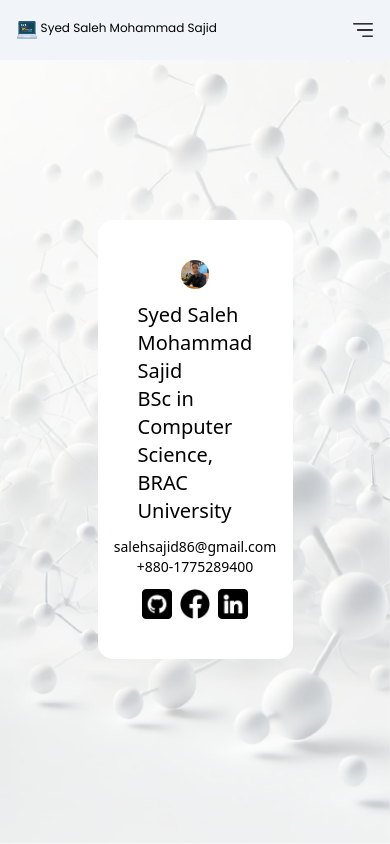
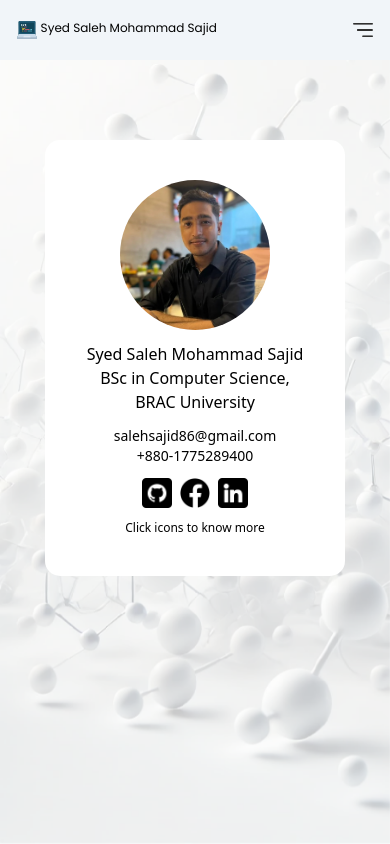
Before and after one commit to sezid/my-profile, a React (Vite) app: page /contact in a window 390 px wide. Built offline with nearby package versions, Linux system fonts and the light colour scheme.

Commit message:
mobile version deployed

```diff
--- a/src/components/Certificates/Contact.jsx
+++ b/src/components/Certificates/Contact.jsx
@@ -5,10 +5,10 @@ const Contact = () => {
 
 
   return (
-    <div className="flex flex-col items-center mt-40">
-        <div className='flex flex-col bg-white w-1/2 items-center justify-center rounded-[15px] gap-3 p-10'>
-            <img className='w-1/4 rounded-full' src={assets.headshot} alt="" />
-            <div className='flex flex-col items-center text-xl'>
+    <div className="flex flex-col items-center mt-20 md:mt-40">
+        <div className='flex flex-col bg-white w-[300px] md:w-1/2 items-center justify-center rounded-[15px] gap-3 p-10'>
+            <img className='w-[150px] md:w-1/4 rounded-full' src={assets.headshot} alt="" />
+            <div className='flex flex-col items-center md:text-xl text-center'>
                 <h1>Syed Saleh Mohammad Sajid</h1>
                 <h3>BSc in Computer Science, BRAC University</h3>
             </div>
@@ -23,7 +23,7 @@ const Contact = () => {
                 <a href="https://www.linkedin.com/in/sezid"><img className='w-[30px]' src={assets.linkedin} alt="" /></a>
             </div>
 
-
+            <p className='text-xs'>Click icons to know more</p>
         </div>
 
 
--- a/src/components/Certificates/News.jsx
+++ b/src/components/Certificates/News.jsx
@@ -5,7 +5,7 @@ const News = () => {
   return (
     <div className='flex flex-col items-center justify-center text-4xl mt-10'>
       <h1 className='text-3xl md:text-5xl'>News</h1>
-        <div className='flex flex-col w-[300px] md:w-1/2 bg-white mt-10 justify-start p-[20px] md:p-[60px] rounded-[10px] font-poppins gap-10 text-base'>
+        <div className='flex flex-col w-[300px] md:w-1/2 bg-white mt-10 justify-start p-[30px] md:p-[60px] rounded-[10px] font-poppins gap-10 text-base'>
         {news.slice().reverse().map((item, index) => (
           <div className='text-[10px] md:text-base flex flex-row gap-3' key={index}>
             <p className='font-bold'>{item.date}</p>
--- a/src/components/Projects/Project_Page.jsx
+++ b/src/components/Projects/Project_Page.jsx
@@ -7,12 +7,12 @@ const Project_Page = () => {
     <div className='flex flex-col items-center justify-center py-[30px] font-poppins gap-3'>
         <h1 className='text-black text-4xl mb-5 font-semibold'>Projects</h1>
         {projects.map((item) => (
-        <div className='flex flex-col w-1/2 h-[200px] bg-slate-300 rounded-[20px] p-[25px] gap-2'>
-            <h1 className='text-2xl font-medium'>{item.name}</h1>
-            <p className='font-light'>{item.summary}</p>
+        <div className='flex flex-col w-[300px] md:w-1/2 h-[200px] bg-slate-300 rounded-[20px] p-[25px] gap-2'>
+            <h1 className='text-lg md:text-2xl font-medium'>{item.name}</h1>
+            <p className='text-[11px] md:text-base font-light'>{item.summary}</p>
             <div className='flex justify-end gap-1 mt-3'>
-                <a href={item.github}><img className='w-[30px] cursor-pointer' src={assets.github} alt="" /></a>
-                <a href={item.link}><img className='w-[30px] cursor-pointer' src={assets.web} alt="" /></a>
+                <a href={item.github}><img className='w-[20px] md:w-[30px] cursor-pointer' src={assets.github} alt="" /></a>
+                <a href={item.link}><img className='w-[20px] md:w-[30px] cursor-pointer' src={assets.web} alt="" /></a>
             </div>
         </div>
           ))}
```
